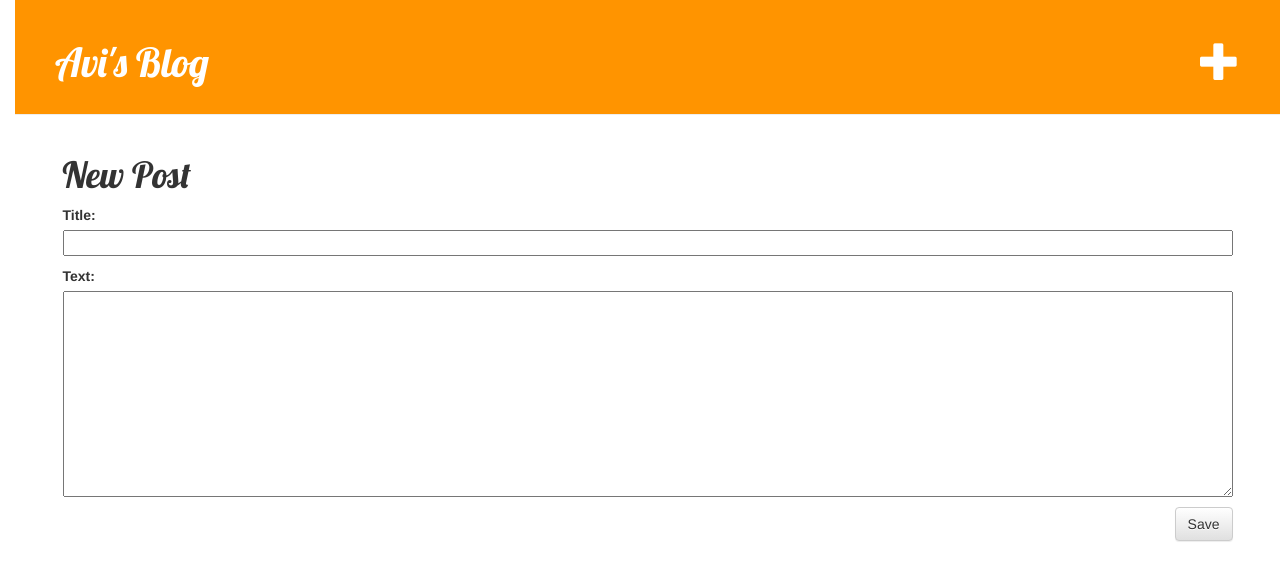
After one commit to hsharma74/my-first-blog, a Django app: page /post/new/ in a window 1280 px wide. The commit adds this page. Shown: the top 581 px of the page. Run offline with Django 3.2, Linux system fonts and the light colour scheme; some libraries are stand-ins or nearby versions.

Commit message:
Added views to create/edit blog post inside the site.

```diff
--- /dev/null
+++ b/blog/forms.py
@@ -0,0 +1,9 @@
+from django import forms
+from .models import Post
+
+
+class PostForm(forms.ModelForm):
+
+    class Meta:
+       model = Post
+       fields = ('title', 'text')
--- a/blog/templates/blog/base.html
+++ b/blog/templates/blog/base.html
@@ -1,7 +1,7 @@
 {% load staticfiles %}
 <html>
     <head>
-        <title>  Avi's blog </title>
+        <title>Avi's blog</title>
         <link rel="stylesheet" href="//maxcdn.bootstrapcdn.com/bootstrap/3.2.0/css/bootstrap.min.css">
         <link rel="stylesheet" href="//maxcdn.bootstrapcdn.com/bootstrap/3.2.0/css/bootstrap-theme.min.css">
         <link rel="stylesheet" href="{% static 'css/blog.css' %}">
@@ -9,7 +9,8 @@
     </head>
     <body>
         <div class="page-header">
-           <h1><a href="">Avi's Blog</a></h1>
+           <h1><a href="{% url 'blog.views.post_new' %}" class="top-menu"><span class="glyphicon glyphicon-plus"></span></a>
+           <h1><a href="{% url 'blog.views.post_list' %}">Avi's Blog</a></h1>
         </div>
 
     <div class="content container">
--- a/blog/templates/blog/post_detail.html
+++ b/blog/templates/blog/post_detail.html
@@ -7,6 +7,7 @@
              {{ post.published_date }}
          </div>
       {% endif %}
+      <a class="btn btn-default" href="{% url 'post_edit' pk=post.pk %}"><span class="glyphicon glyphicon-pencil"></span></a>
       <h1>{{ post.title }}</h1>
       <p>{{ post.text|linebreaks }}</p>
    </div>
--- /dev/null
+++ b/blog/templates/blog/post_edit.html
@@ -0,0 +1,9 @@
+{% extends 'blog/base.html' %}
+
+{% block content %}
+   <h1>New Post</h1>
+   <form method="POST" class="post-form">{% csrf_token %}
+      {{ form.as_p }}
+      <button type="submit" class="save btn btn-default">Save</button>
+   </form>
+{% endblock %}
--- a/blog/urls.py
+++ b/blog/urls.py
@@ -4,4 +4,6 @@ from . import views
 urlpatterns = [
       url(r'^$', views.post_list),
       url(r'^post/(?P<pk>[0-9]+)/$', views.post_detail),
+      url(r'^post/new/$', views.post_new, name='post_new'),
+      url(r'^post/(?P<pk>[0-9]+)/edit/$', views.post_edit, name='post_edit'),
 ]
--- a/blog/views.py
+++ b/blog/views.py
@@ -1,6 +1,8 @@
 from django.shortcuts import render, get_object_or_404
+from django.shortcuts import redirect
 from django.utils import timezone
 from .models import Post
+from .forms import PostForm
 
 
 # Create your views here.
@@ -13,3 +15,29 @@ def post_list(request):
 def post_detail(request, pk):
    post = get_object_or_404(Post, pk=pk)
    return render( request, 'blog/post_detail.html', {'post' : post})
+
+def post_new(request):
+   if request.method == "POST":
+      form = PostForm(request.POST)
+      if form.is_valid():
+         post = form.save(commit=False)
+         post.author = request.user
+         post.save()
+         return redirect('blog.views.post_detail', pk=post.pk)
+   else:
+      form = PostForm()
+   return render( request, 'blog/post_edit.html', {'form': form} )
+
+
+def post_edit(request, pk):
+   post = get_object_or_404(Post, pk=pk)
+   if request.method == "POST":
+      form = PostForm(request.POST, instance=post)
+      if form.is_valid():
+         post = form.save(commit=False)
+         post.author = request.user
+         post.save()
+         return redirect('blog.views.post_detail', pk=post.pk)
+   else:
+      form = PostForm(instance=post)
+   return render( request, 'blog/post_edit.html', {'form': form} )
```
